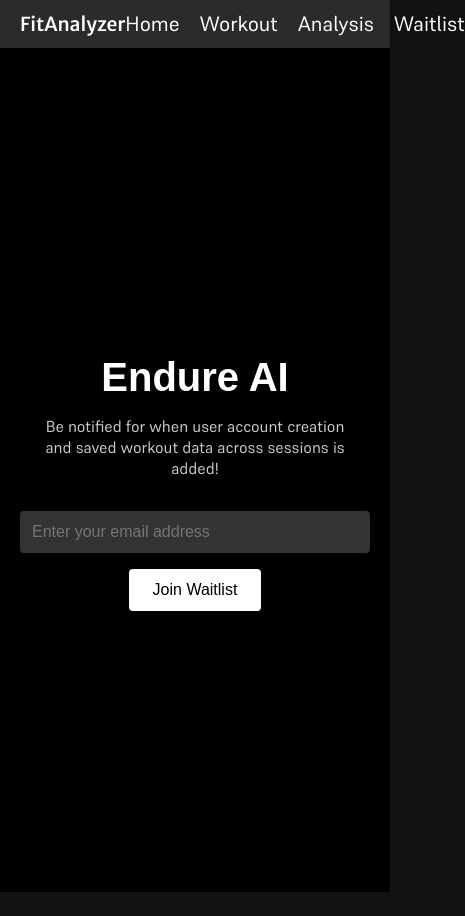
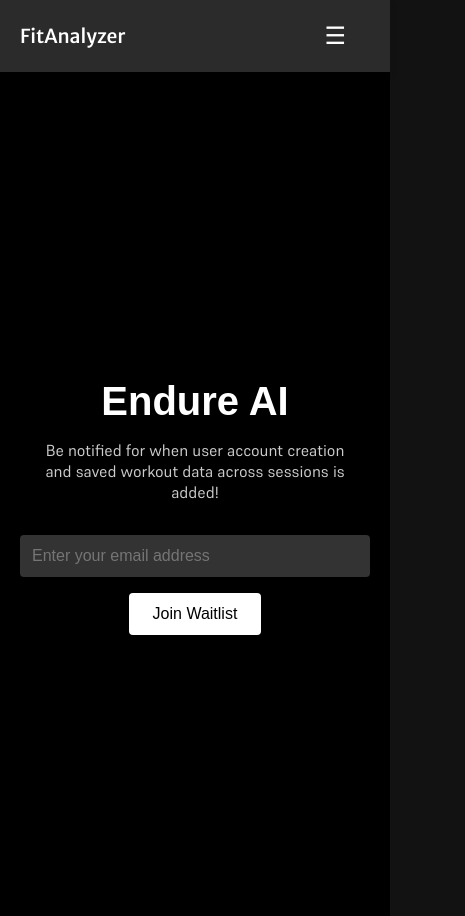
Before and after one commit to Ph1so/FitAnalyzer, a React (Create React App) app: page /waitlist in a window 390 px wide. Shown: the whole page, 465 px wide, since content can reach past the window. Before the commit the page ends 892 px from the top, so only its background shows below. Built offline with nearby package versions, Linux system fonts and the light colour scheme.

Commit message:
Fixed navbar for mobile, removed RIR

```diff
--- a/src/components/Navbar.css
+++ b/src/components/Navbar.css
@@ -1,6 +1,5 @@
 @import url("../fonts.css");
 @import url('https://fonts.googleapis.com/css2?family=Merriweather+Sans:wght@100;200;300;400;500&display=swap');
-
 
 body {
   margin: 0;
@@ -66,3 +65,44 @@ body {
   color: white;
   text-decoration: none;
 }
+
+/* Mobile styles */
+.menu-toggle {
+  display: none;
+  font-size: 1.5rem;
+  background: none;
+  border: none;
+  color: #fff;
+  cursor: pointer;
+}
+
+.icon-container {
+  display: flex;
+  gap: 20px;
+}
+
+@media (max-width: 768px) {
+  .icon-container {
+    display: none; /* Hide the horizontal menu */
+    flex-direction: column;
+    position: absolute;
+    top: 60px; /* Adjust based on your navbar height */
+    right: 0;
+    background-color: rgba(51, 51, 51, 0.9); /* Same background color as navbar */
+    width: 100%;
+  }
+
+  .icon-container.open {
+    display: flex; /* Show dropdown menu when active */
+  }
+
+  .menu-toggle {
+    display: block;
+  }
+
+  .navbar-links {
+    font-size: 1.2em; /* Adjust font size for mobile */
+    padding: 1rem;
+    text-align: center;
+  }
+}
--- a/src/components/Navbar.js
+++ b/src/components/Navbar.js
@@ -1,12 +1,21 @@
-import React from 'react';
+import React, { useState } from 'react';
 import { Link } from 'react-router-dom';
 import './Navbar.css';
 
 const Navbar = () => {
+  const [isOpen, setIsOpen] = useState(false);
+
+  const toggleMenu = () => {
+    setIsOpen(!isOpen);
+  };
+
   return (
     <nav className="navbar">
       <h1 className="navbar-title">FitAnalyzer</h1>
-      <div className="icon-container">
+      <button className="menu-toggle" onClick={toggleMenu}>
+        ☰
+      </button>
+      <div className={`icon-container ${isOpen ? 'open' : ''}`}>
         <Link to="/home" className="navbar-links">
           Home
         </Link>
--- a/src/components/Options.css
+++ b/src/components/Options.css
@@ -174,7 +174,7 @@ input[type="text"] {
     width: 60vmin;
   }
   input[type="text"] {
-    width: 75%;
+    width: 72%;
   }
   select {
     width: 80%;
@@ -182,12 +182,12 @@ input[type="text"] {
   .Add-Workout {
     padding-left: 10px;
     margin-top: 0%;
-    margin-left: 1vmin;
+    margin-left: 0.05vmin;
   }
   .Remove-Workout {
     padding-left: 10px;
     margin-top: 0%;
-    margin-left: 1vmin;
+    margin-left: 0.05vmin;
   }
 }
 
@@ -198,6 +198,7 @@ input[type="text"] {
   }
   input[type="text"] {
     width: 75%;
+
   }
   select {
     width: 80%;
--- a/src/components/Options.js
+++ b/src/components/Options.js
@@ -282,7 +282,7 @@ const Options = ({ exercises, onExercisesChange }) => {
                 onChange={(e) => handleChange(index, "sets", e.target.value)}
               />
             </div>
-            <div className="Rir">
+            {/* <div className="Rir">
               <label htmlFor={`rir-select-${index}`}></label>
               <input
                 type="text"
@@ -291,7 +291,7 @@ const Options = ({ exercises, onExercisesChange }) => {
                 value={exercise.rir}
                 onChange={(e) => handleChange(index, "rir", e.target.value)}
               />
-            </div>
+            </div> */}
           </div>
         </div>
       ))}
```
